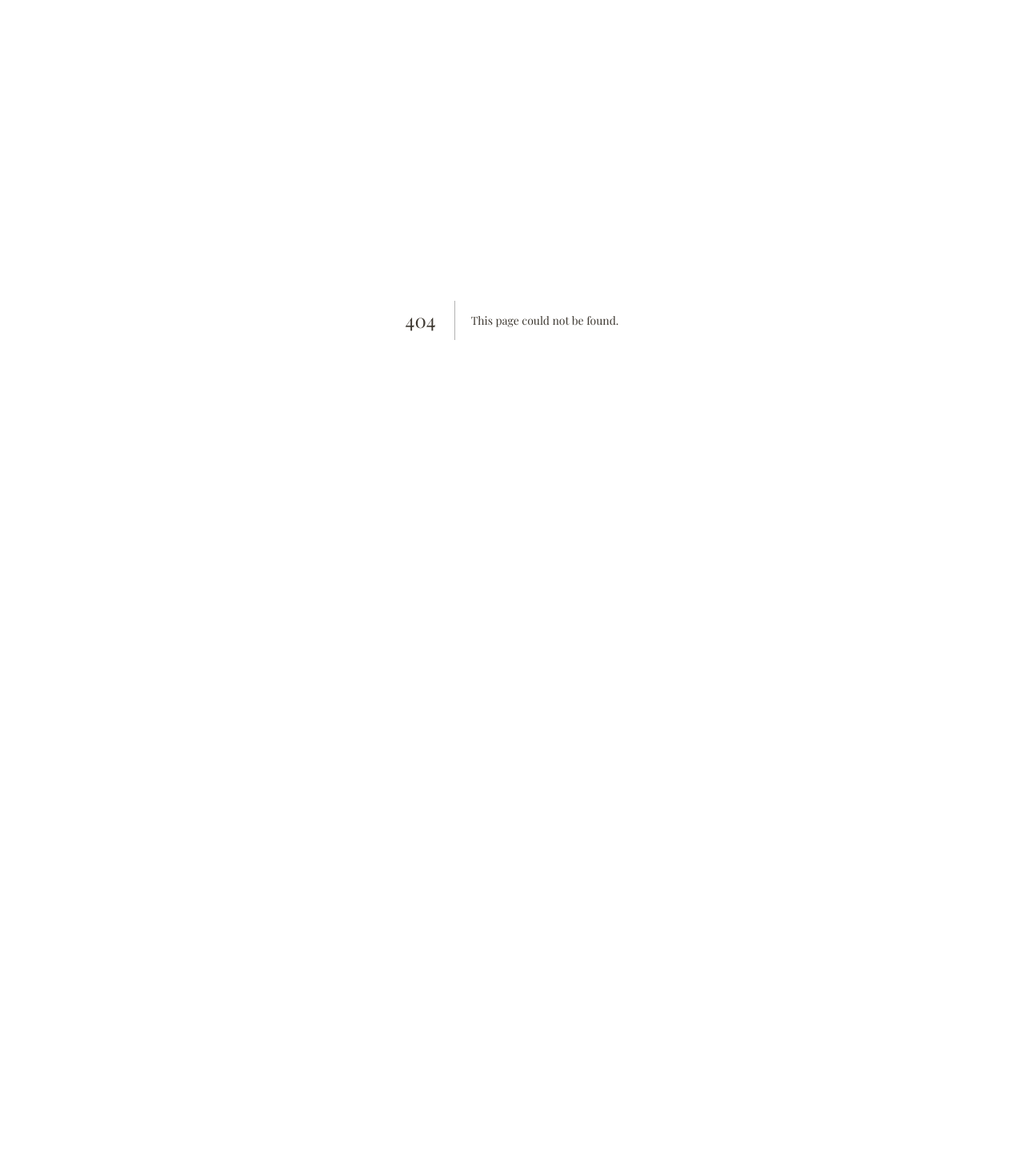
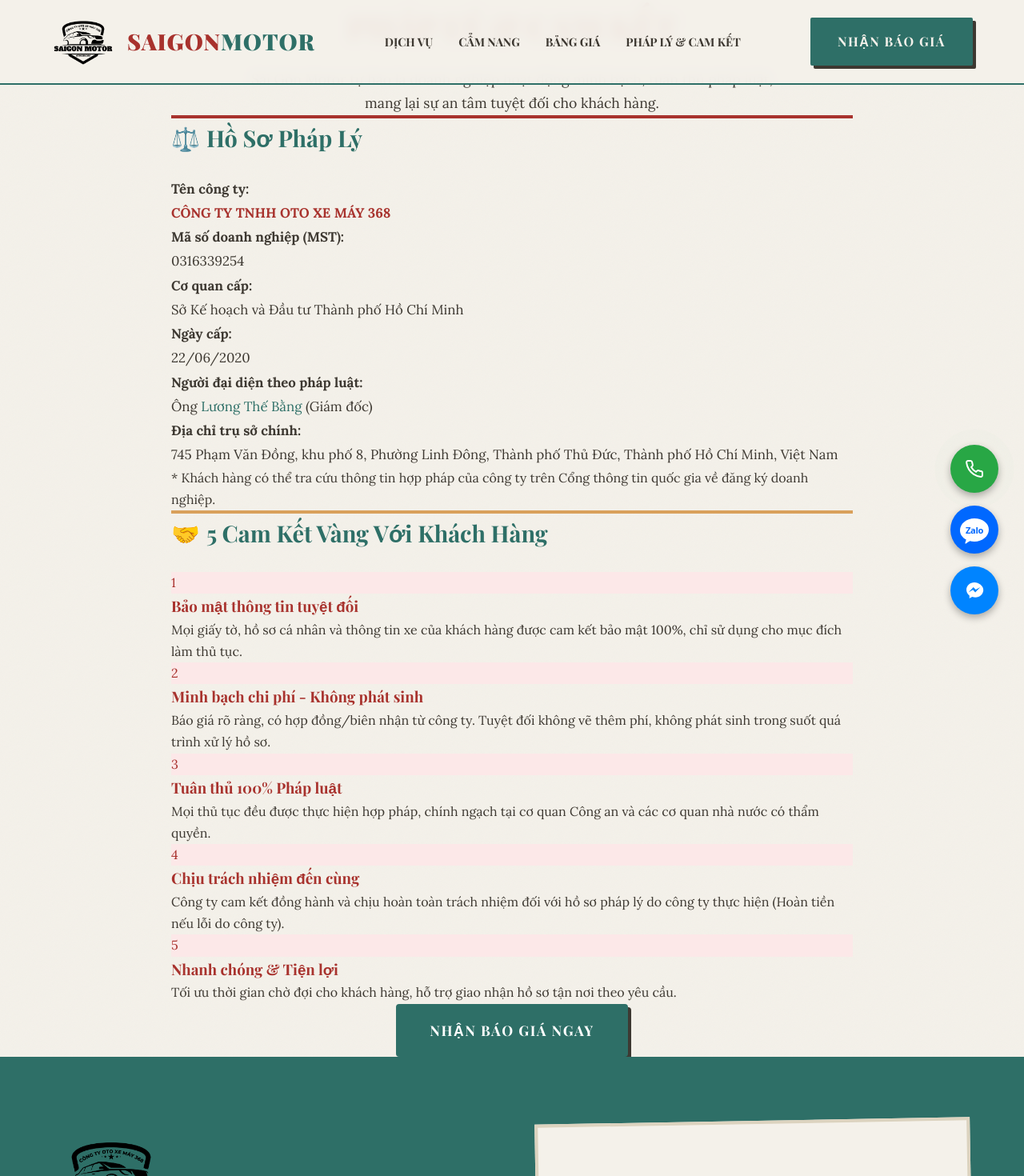
Before and after one commit to saigonmotor368/website, a Next.js app: page /phap-ly-cam-ket in a window 1280 px wide. Before the commit this address had no page. Shown: the top 1470 px of the page at 80% size. Before the commit the page ends 800 px from the top, so only its background shows below. Built offline with nearby package versions, Linux system fonts and the light colour scheme; grey boxes are pictures that could not be loaded.

Commit message:
Them trang Phap ly Cam ket va cap nhat thong tin GPKD

```diff
--- /dev/null
+++ b/src/app/(public)/phap-ly-cam-ket/page.tsx
@@ -0,0 +1,130 @@
+"use client";
+
+import { motion } from "framer-motion";
+import Link from "next/link";
+import Head from "next/head";
+
+export default function PhapLyCamKetPage() {
+  return (
+    <>
+      <Head>
+        <title>Pháp Lý & Cam Kết | Saigon Motor</title>
+        <meta name="description" content="Hồ sơ pháp lý và cam kết chất lượng dịch vụ của Saigon Motor (Công ty TNHH Oto Xe Máy 368)." />
+      </Head>
+
+      <main className="bg-sand min-h-screen pt-32 pb-16" style={{ fontFamily: 'var(--font-lora)' }}>
+        <div className="container" style={{ maxWidth: '900px', margin: '0 auto', padding: '0 1.5rem' }}>
+
+          <motion.div
+            initial={{ opacity: 0, y: 30 }}
+            animate={{ opacity: 1, y: 0 }}
+            transition={{ duration: 0.6 }}
+            className="text-center mb-12"
+          >
+            <h1 style={{ fontFamily: 'var(--font-heading)', color: 'var(--brand-red)', fontSize: '2.5rem', fontWeight: 900, marginBottom: '1rem', textTransform: 'uppercase' }}>
+              Pháp Lý & Cam Kết
+            </h1>
+            <p className="text-gray-700" style={{ fontSize: '1.1rem', maxWidth: '700px', margin: '0 auto' }}>
+              Sài Gòn Motor tự hào là doanh nghiệp hoạt động minh bạch, tuân thủ pháp luật,
+              mang lại sự an tâm tuyệt đối cho khách hàng.
+            </p>
+          </motion.div>
+
+          <motion.div
+            initial={{ opacity: 0, y: 30 }}
+            animate={{ opacity: 1, y: 0 }}
+            transition={{ duration: 0.6, delay: 0.2 }}
+            className="bg-white shadow-xl rounded-lg p-8 mb-12"
+            style={{ borderTop: '4px solid var(--brand-red)' }}
+          >
+            <h2 style={{ fontFamily: 'var(--font-heading)', color: 'var(--brand-teal)', fontSize: '1.8rem', fontWeight: 700, marginBottom: '1.5rem', display: 'flex', alignItems: 'center', gap: '0.5rem' }}>
+              <span>⚖️</span> Hồ Sơ Pháp Lý
+            </h2>
+
+            <div className="grid grid-cols-1 md:grid-cols-2 gap-6 text-gray-800" style={{ fontSize: '1.05rem', lineHeight: '1.8' }}>
+              <div>
+                <p><strong>Tên công ty:</strong><br/><span style={{ color: 'var(--brand-red)', fontWeight: 700, textTransform: 'uppercase' }}>Công ty TNHH Oto Xe Máy 368</span></p>
+              </div>
+              <div>
+                <p><strong>Mã số doanh nghiệp (MST):</strong><br/><span className="font-semibold">0316339254</span></p>
+              </div>
+              <div>
+                <p><strong>Cơ quan cấp:</strong><br/>Sở Kế hoạch và Đầu tư Thành phố Hồ Chí Minh</p>
+              </div>
+              <div>
+                <p><strong>Ngày cấp:</strong><br/>22/06/2020</p>
+              </div>
+              <div className="md:col-span-2">
+                <p><strong>Người đại diện theo pháp luật:</strong><br/>Ông <span className="font-semibold text-lg" style={{ color: 'var(--brand-teal)' }}>Lương Thế Bằng</span> (Giám đốc)</p>
+              </div>
+              <div className="md:col-span-2">
+                <p><strong>Địa chỉ trụ sở chính:</strong><br/>745 Phạm Văn Đồng, khu phố 8, Phường Linh Đông, Thành phố Thủ Đức, Thành phố Hồ Chí Minh, Việt Nam</p>
+              </div>
+            </div>
+
+            <div className="mt-8 p-4 bg-gray-50 border border-gray-200 rounded-md text-sm text-gray-600 italic">
+              * Khách hàng có thể tra cứu thông tin hợp pháp của công ty trên Cổng thông tin quốc gia về đăng ký doanh nghiệp.
+            </div>
+          </motion.div>
+
+          <motion.div
+            initial={{ opacity: 0, y: 30 }}
+            animate={{ opacity: 1, y: 0 }}
+            transition={{ duration: 0.6, delay: 0.4 }}
+            className="bg-white shadow-xl rounded-lg p-8"
+            style={{ borderTop: '4px solid var(--brand-yellow)' }}
+          >
+            <h2 style={{ fontFamily: 'var(--font-heading)', color: 'var(--brand-teal)', fontSize: '1.8rem', fontWeight: 700, marginBottom: '1.5rem', display: 'flex', alignItems: 'center', gap: '0.5rem' }}>
+              <span>🤝</span> 5 Cam Kết Vàng Với Khách Hàng
+            </h2>
+
+            <ul className="space-y-6 text-gray-800">
+              <li className="flex gap-4">
+                <div className="flex-shrink-0 w-8 h-8 rounded-full flex items-center justify-center font-bold" style={{ backgroundColor: '#fce8e8', color: 'var(--brand-red)' }}>1</div>
+                <div>
+                  <h3 className="font-bold text-lg mb-1" style={{ color: 'var(--brand-red)' }}>Bảo mật thông tin tuyệt đối</h3>
+                  <p>Mọi giấy tờ, hồ sơ cá nhân và thông tin xe của khách hàng được cam kết bảo mật 100%, chỉ sử dụng cho mục đích làm thủ tục.</p>
+                </div>
+              </li>
+              <li className="flex gap-4">
+                <div className="flex-shrink-0 w-8 h-8 rounded-full flex items-center justify-center font-bold" style={{ backgroundColor: '#fce8e8', color: 'var(--brand-red)' }}>2</div>
+                <div>
+                  <h3 className="font-bold text-lg mb-1" style={{ color: 'var(--brand-red)' }}>Minh bạch chi phí - Không phát sinh</h3>
+                  <p>Báo giá rõ ràng, có hợp đồng/biên nhận từ công ty. Tuyệt đối không vẽ thêm phí, không phát sinh trong suốt quá trình xử lý hồ sơ.</p>
+                </div>
+              </li>
+              <li className="flex gap-4">
+                <div className="flex-shrink-0 w-8 h-8 rounded-full flex items-center justify-center font-bold" style={{ backgroundColor: '#fce8e8', color: 'var(--brand-red)' }}>3</div>
+                <div>
+                  <h3 className="font-bold text-lg mb-1" style={{ color: 'var(--brand-red)' }}>Tuân thủ 100% Pháp luật</h3>
+                  <p>Mọi thủ tục đều được thực hiện hợp pháp, chính ngạch tại cơ quan Công an và các cơ quan nhà nước có thẩm quyền.</p>
+                </div>
+              </li>
+              <li className="flex gap-4">
+                <div className="flex-shrink-0 w-8 h-8 rounded-full flex items-center justify-center font-bold" style={{ backgroundColor: '#fce8e8', color: 'var(--brand-red)' }}>4</div>
+                <div>
+                  <h3 className="font-bold text-lg mb-1" style={{ color: 'var(--brand-red)' }}>Chịu trách nhiệm đến cùng</h3>
+                  <p>Công ty cam kết đồng hành và chịu hoàn toàn trách nhiệm đối với hồ sơ pháp lý do công ty thực hiện (Hoàn tiền nếu lỗi do công ty).</p>
+                </div>
+              </li>
+              <li className="flex gap-4">
+                <div className="flex-shrink-0 w-8 h-8 rounded-full flex items-center justify-center font-bold" style={{ backgroundColor: '#fce8e8', color: 'var(--brand-red)' }}>5</div>
+                <div>
+                  <h3 className="font-bold text-lg mb-1" style={{ color: 'var(--brand-red)' }}>Nhanh chóng & Tiện lợi</h3>
+                  <p>Tối ưu thời gian chờ đợi cho khách hàng, hỗ trợ giao nhận hồ sơ tận nơi theo yêu cầu.</p>
+                </div>
+              </li>
+            </ul>
+
+            <div className="mt-10 text-center">
+              <Link href="/#tu-van" className="btn btn-teal inline-block" style={{ fontSize: '1.1rem', padding: '1rem 2.5rem', borderRadius: '4px', textDecoration: 'none', color: '#fff' }}>
+                Nhận Báo Giá Ngay
+              </Link>
+            </div>
+          </motion.div>
+
+        </div>
+      </main>
+    </>
+  );
+}
--- a/src/components/Footer.tsx
+++ b/src/components/Footer.tsx
@@ -19,9 +19,10 @@
             <Image src="/logo_sgm.png" alt="SGM Logo" fill style={{ objectFit: 'contain' }} />
           </div>
           <h4 style={{ color: 'var(--brand-yellow)', fontSize: '1.2rem', marginBottom: '1rem', textTransform: 'uppercase', fontFamily: 'var(--font-heading)' }}>Công ty TNHH Oto Xe Máy 368</h4>
-          <ul style={{ display: 'flex', flexDirection: 'column', gap: '1rem', color: '#DCD3BF' }}>
-            <li><strong>MST:</strong> <span style={{ color: '#F4F1EA' }}>0316339254</span></li>
-            <li><strong>Địa chỉ:</strong> 745 Phạm Văn Đồng, Kp8, P. Hiệp Bình Chánh, TP Hồ Chí Minh</li>
+          <ul style={{ display: 'flex', flexDirection: 'column', gap: '0.8rem', color: '#DCD3BF', fontSize: '0.95rem', lineHeight: '1.5' }}>
+            <li><strong>GPKD/MST:</strong> <span style={{ color: '#F4F1EA' }}>0316339254</span> cấp ngày 22/06/2020 bởi Sở Kế hoạch và Đầu tư TP.HCM</li>
+            <li><strong>Đại diện pháp luật:</strong> Lương Thế Bằng</li>
+            <li><strong>Địa chỉ trụ sở:</strong> 745 Phạm Văn Đồng, Kp8, P. Linh Đông, TP Thủ Đức, TP Hồ Chí Minh</li>
             <li><strong>Email:</strong> <a href="mailto:saigommotor68@gmail.com" className="text-yellow" style={{ textDecoration: 'none' }}>saigommotor68@gmail.com</a></li>
             <li><strong>Hotline:</strong> <motion.a whileHover={{ scale: 1.1, color: '#fff' }} href="tel:0704104104" className="text-yellow" style={{ display: 'inline-block', fontSize: '1.5rem', fontWeight: 800, textDecoration: 'none' }}>0704.104.104</motion.a></li>
           </ul>
--- a/src/components/Header.tsx
+++ b/src/components/Header.tsx
@@ -36,6 +36,7 @@
           <motion.div whileHover={{ y: -3, color: 'var(--brand-red)' }} transition={{ duration: 0.2 }}><Link href="/#dich-vu">Dịch Vụ</Link></motion.div>
           <motion.div whileHover={{ y: -3, color: 'var(--brand-red)' }} transition={{ duration: 0.2 }}><Link href="/#cam-nang">Cẩm Nang</Link></motion.div>
           <motion.div whileHover={{ y: -3, color: 'var(--brand-red)' }} transition={{ duration: 0.2 }}><Link href="/#bang-gia">Bảng Giá</Link></motion.div>
+          <motion.div whileHover={{ y: -3, color: 'var(--brand-red)' }} transition={{ duration: 0.2 }}><Link href="/phap-ly-cam-ket">Pháp Lý & Cam Kết</Link></motion.div>
         </nav>
         <motion.div className="desktop-only" whileHover={{ scale: 1.05 }} whileTap={{ scale: 0.95 }}>
           <Link href="/#tu-van" className="btn btn-teal">Nhận Báo Giá</Link>
@@ -65,6 +66,7 @@
                 <Link href="/#dich-vu" onClick={() => setIsMobileMenuOpen(false)}>Dịch Vụ</Link>
                 <Link href="/#cam-nang" onClick={() => setIsMobileMenuOpen(false)}>Cẩm Nang</Link>
                 <Link href="/#bang-gia" onClick={() => setIsMobileMenuOpen(false)}>Bảng Giá</Link>
+                <Link href="/phap-ly-cam-ket" onClick={() => setIsMobileMenuOpen(false)}>Pháp Lý</Link>
               </nav>
               <Link href="/#tu-van" className="btn btn-teal" onClick={() => setIsMobileMenuOpen(false)} style={{ marginTop: '1rem' }}>
                 Nhận Báo Giá
```
Also changed, not shown: 1 other file (tests, documents, lock files or other folders).
